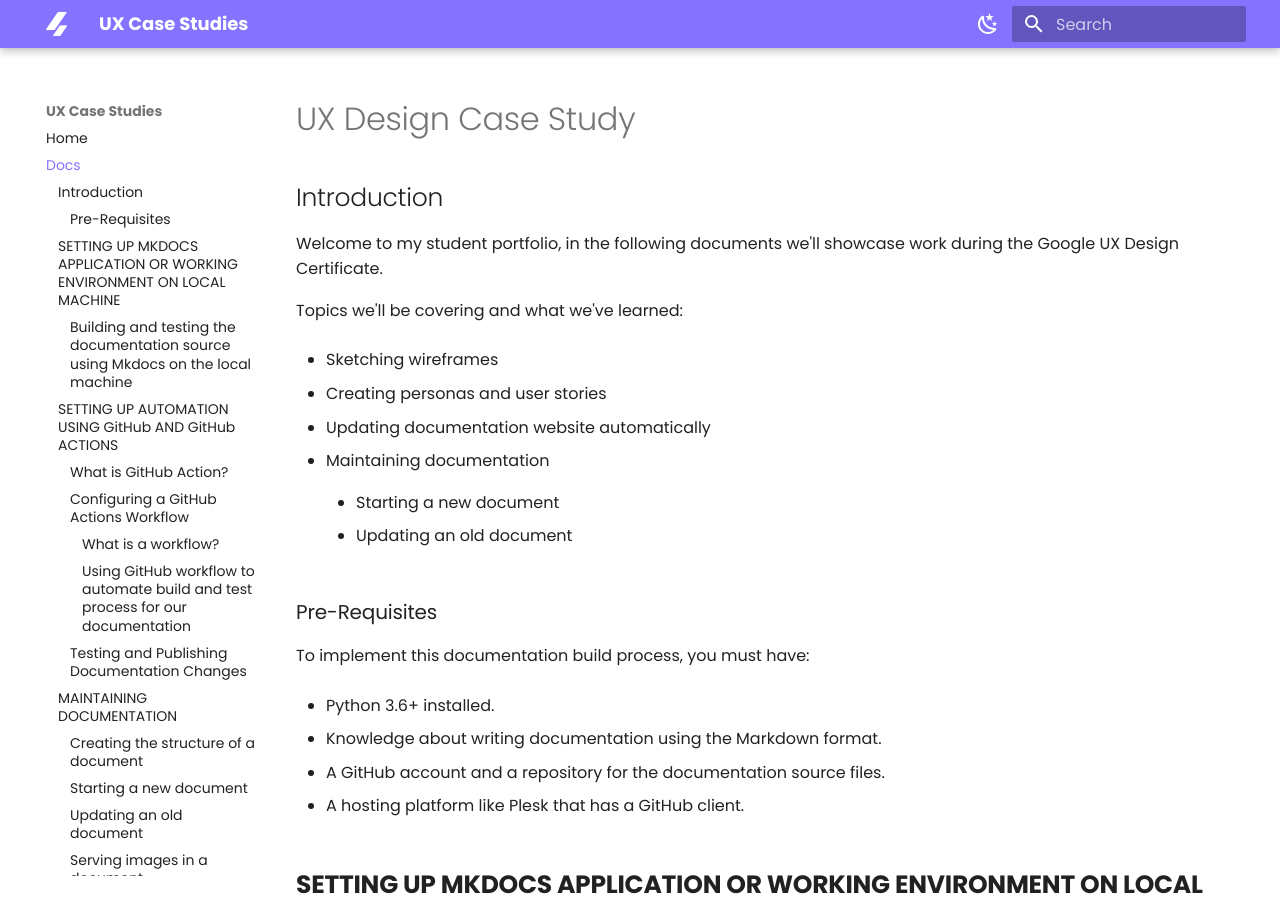
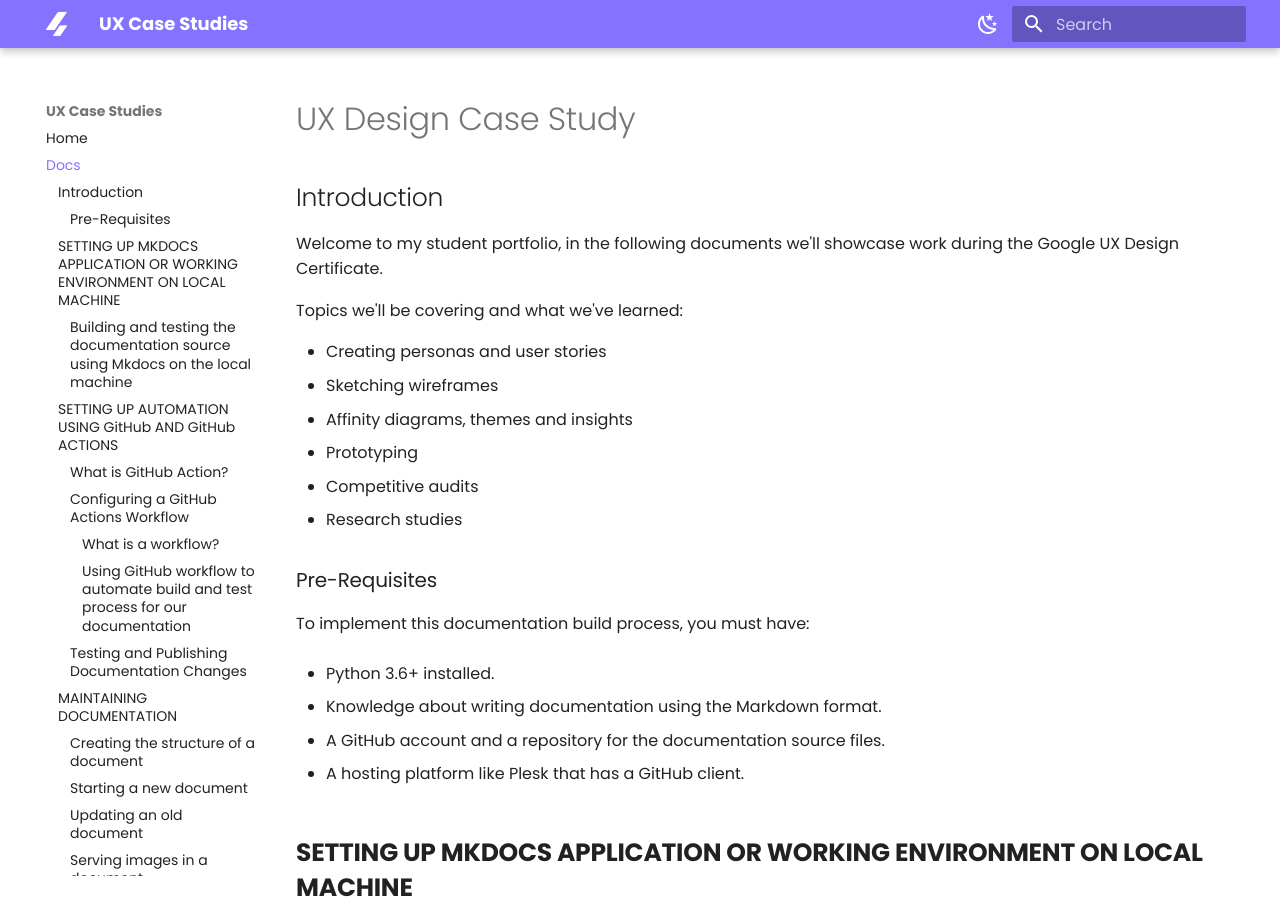
Before and after one commit to divstackio/docs-study, an MkDocs documentation site: the page built from docs/docs.md, in a window 1280 px wide and 900 px high. Built offline with MkDocs 1.6.1 and Material for MkDocs 9.7.7, drawn with Linux system fonts in a browser that asks for light colours.

Commit message:
Update docs.md

```diff
--- a/docs/docs.md
+++ b/docs/docs.md
@@ -5,17 +5,12 @@
 
 Topics we'll be covering and what we've learned:
 
+-   Creating personas and user stories
 -   Sketching wireframes
-
--   Creating personas and user stories
-
--   Updating documentation website automatically
-
--   Maintaining documentation
-
-    -   Starting a new document
-
-    -   Updating an old document
+-   Affinity diagrams, themes and insights
+-   Prototyping
+-   Competitive audits
+-   Research studies
 
 ### Pre-Requisites
 
```
